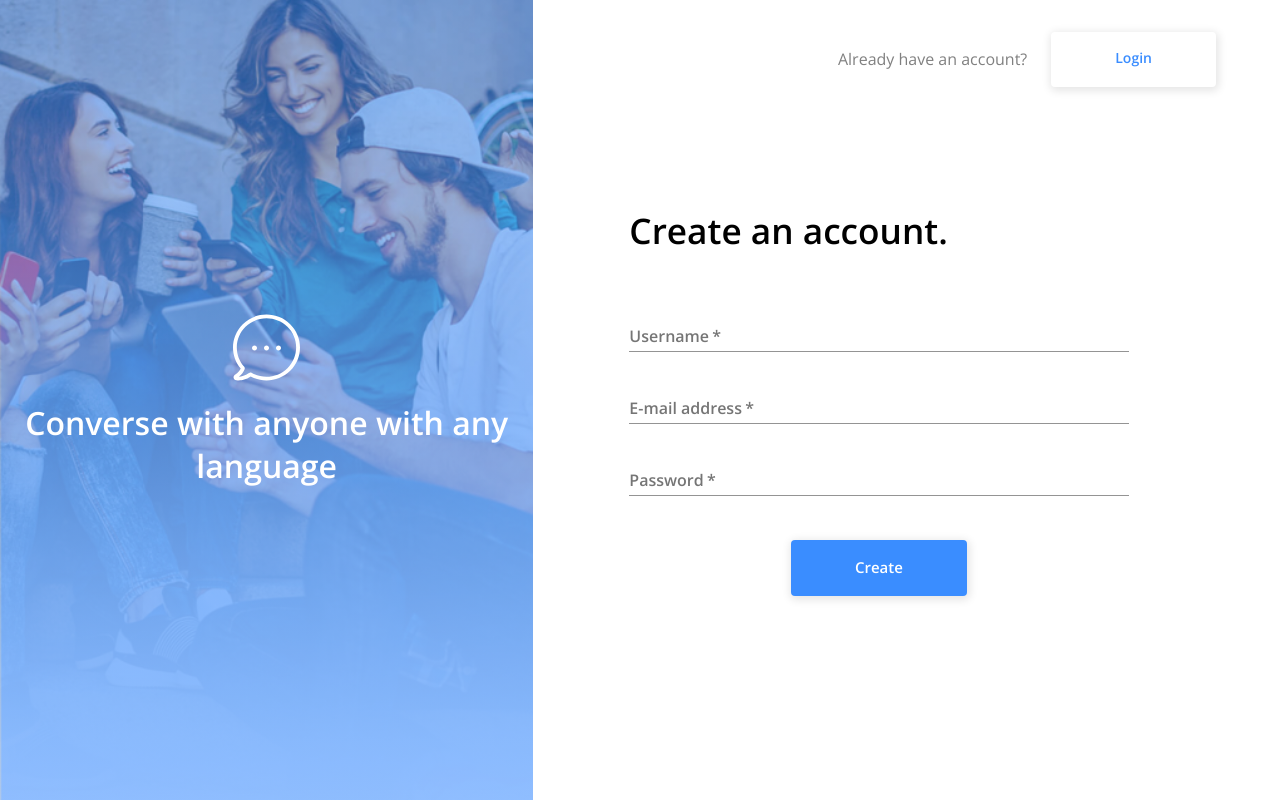
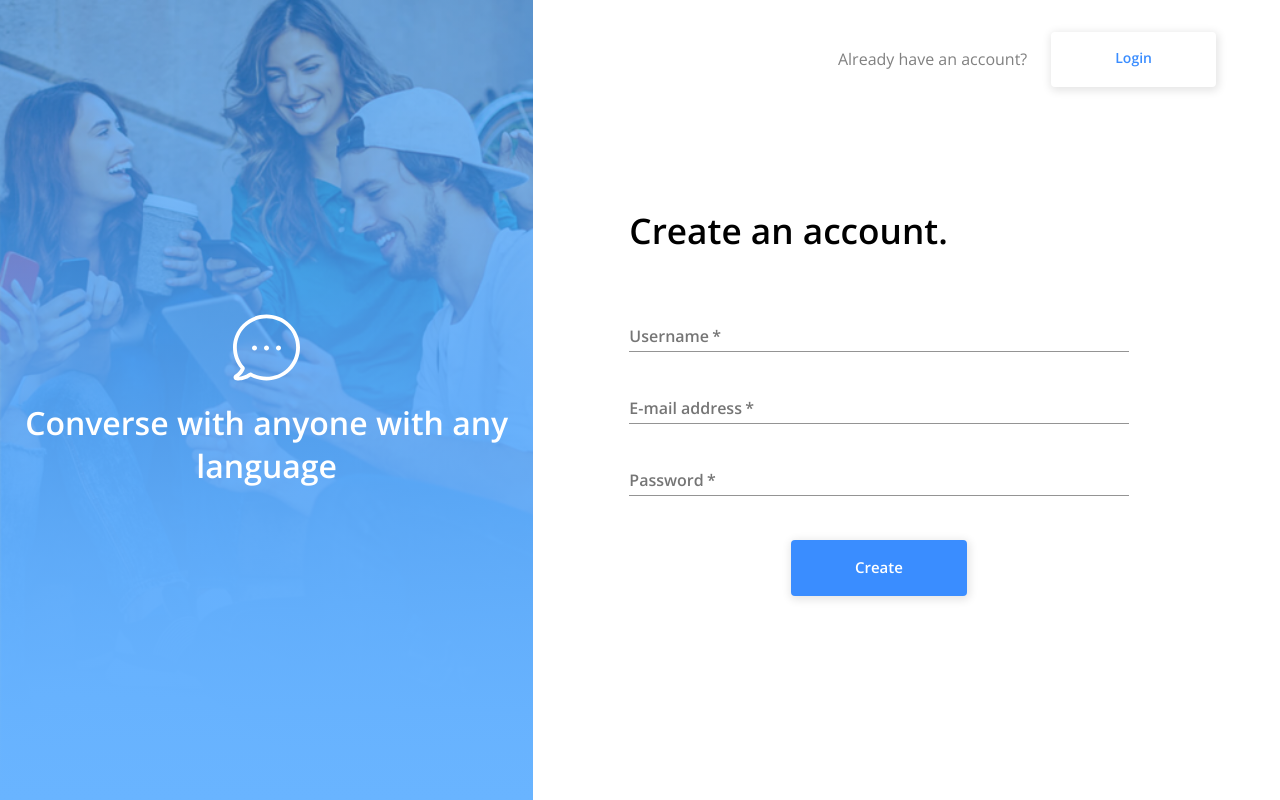
Before and after one commit to akinolu52/turbo-rotary, a React (Create React App) app in the folder client/: page / in a window 1280 px wide. Built offline with nearby package versions, Linux system fonts and the light colour scheme; no server answers.

Commit message:
fixed linear gradient image

```diff
--- a/client/src/components/Layout/AuthLayout.js
+++ b/client/src/components/Layout/AuthLayout.js
@@ -16,7 +16,8 @@ const useStyles = makeStyles((theme) => ({
     left: {
         backgroundRepeat: 'no-repeat',
         backgroundSize: 'cover',
-        backgroundImage: `linear-gradient(to bottom,  #3A8DFF85, #86B9FF85), url(${bgImg})`,
+        backgroundImage: `linear-gradient(to bottom, #2f94f795, #69b4ff), url(${bgImg})`,
+        position: 'relative',
         display: 'flex',
         flexDirection: "column",
         justifyContent: 'center',
@@ -25,6 +26,7 @@ const useStyles = makeStyles((theme) => ({
         [theme.breakpoints.down('sm')]: {
             flex: 1,
         },
+
     },
     leftImage: {
         [theme.breakpoints.down('sm')]: {
```
